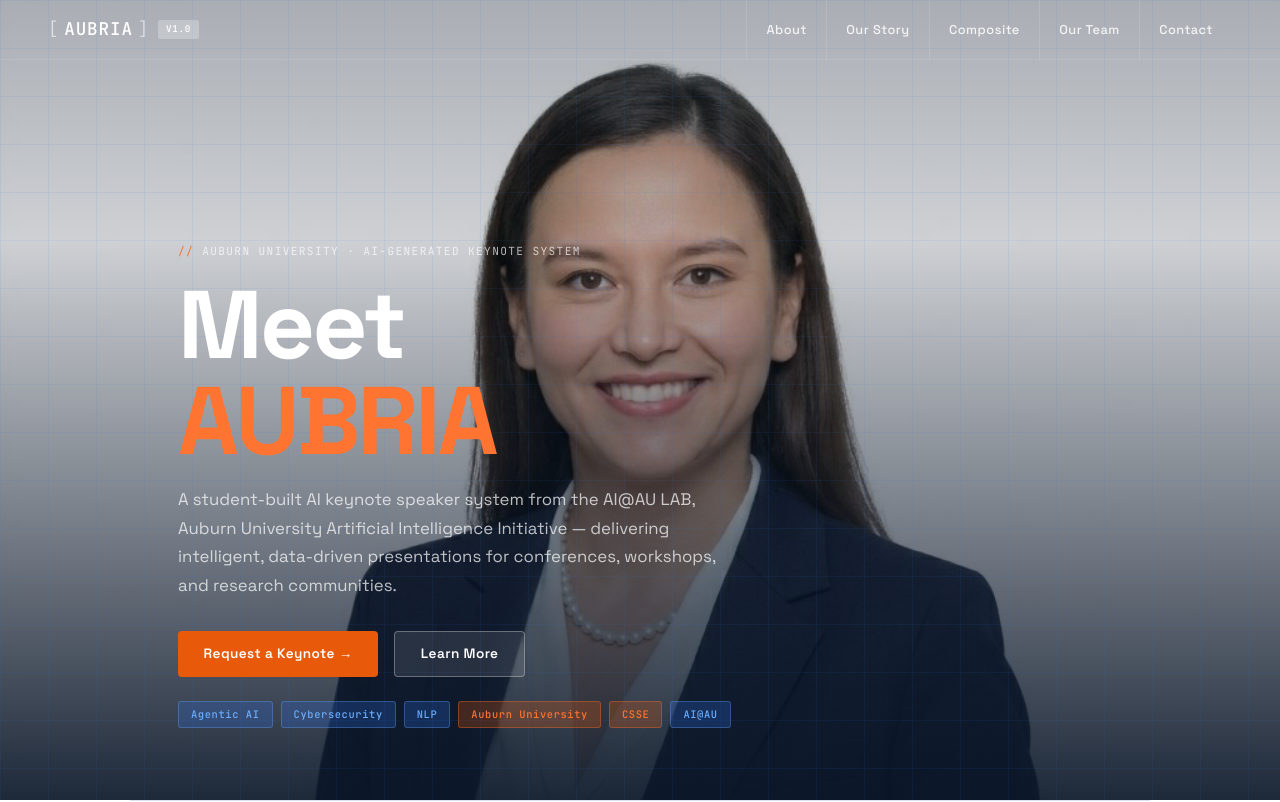
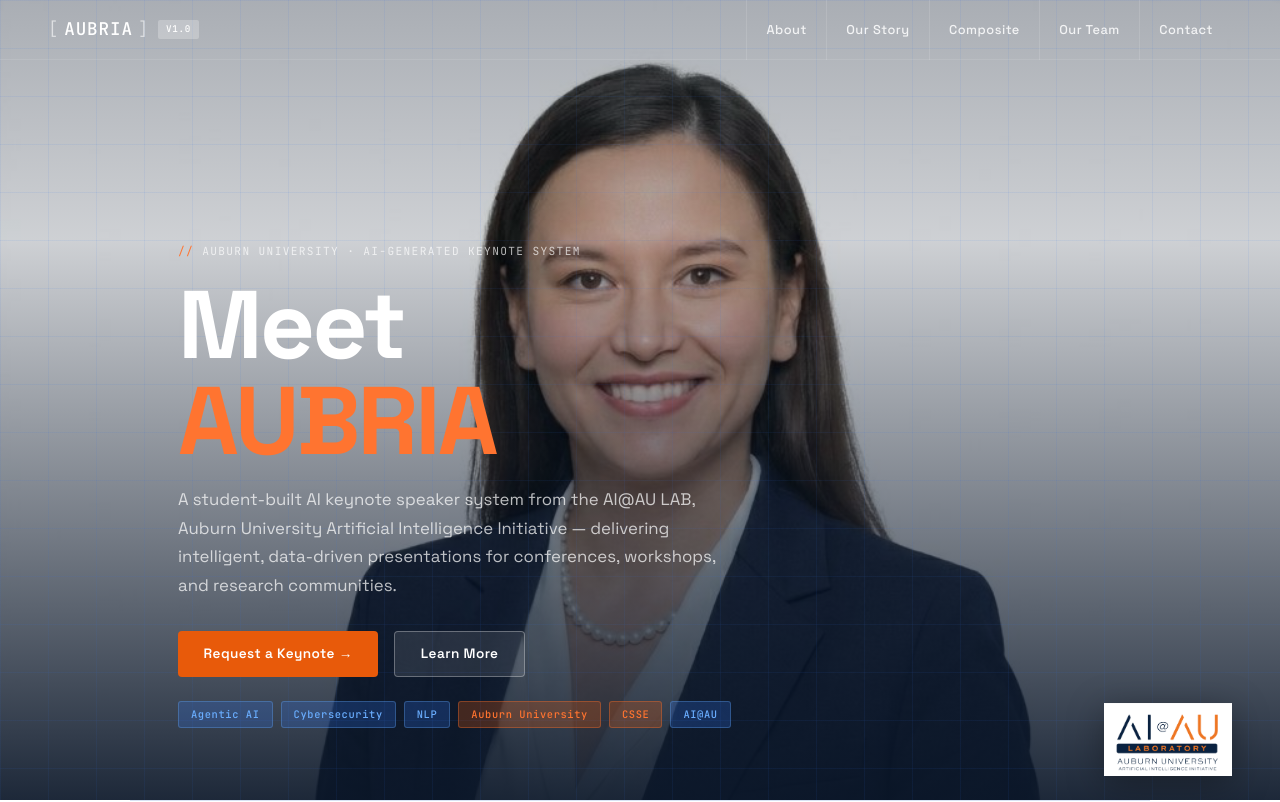
Before and after one commit to SawyerWomack/AUBRIA.ai, a Next.js app in the folder aubria-next/: page / in a window 1280 px wide. Shown: the top 802 px of the page. Built offline with nearby package versions, Linux system fonts and the light colour scheme.

Commit message:
Replace scroll hint with AI AU lab logo

```diff
--- a/aubria-next/src/app/globals.css
+++ b/aubria-next/src/app/globals.css
@@ -240,26 +240,23 @@
 }
 .chip-blue  { background: rgba(46,114,232,0.25); color: var(--blue-light); border: 1px solid rgba(106,174,255,0.3); }
 .chip-orange{ background: rgba(232,90,10,0.25);  color: var(--orange-light); border: 1px solid rgba(255,116,48,0.35); }
-.scroll-hint {
+.hero-corner-logo {
   position: absolute;
   bottom: 1.5rem;
   right: 3rem;
   z-index: 2;
-  font-family: var(--mono);
-  font-size: 0.62rem;
-  color: rgba(255,255,255,0.4);
-  letter-spacing: 0.1em;
-  display: flex;
-  align-items: center;
-  gap: 0.5rem;
+  display: flex;
+  align-items: center;
+  justify-content: center;
+  width: clamp(90px, 10vw, 140px);
   opacity: 0;
   animation: fadeIn 1.2s ease forwards 1.2s;
 }
-.scroll-hint::before {
-  content: '';
-  width: 1px;
-  height: 32px;
-  background: linear-gradient(to bottom, transparent, rgba(255,255,255,0.3));
+.hero-corner-logo img {
+  width: 100%;
+  height: auto;
+  display: block;
+  filter: drop-shadow(0 8px 18px rgba(0,0,0,0.35));
 }
 
 /* ── BUTTONS ── */
@@ -1469,7 +1466,11 @@
   .page-header h1 { font-size: clamp(1.8rem, 7vw, 2.8rem); }
   .page-header-sub { font-size: 0.88rem; }
 
-  .scroll-hint { display: none; }
+  .hero-corner-logo {
+    right: 1.25rem;
+    bottom: 1.25rem;
+    width: 86px;
+  }
 
   /* Form */
   .form-section { padding: 1.5rem 1.25rem 3rem; }
--- a/aubria-next/src/app/page.tsx
+++ b/aubria-next/src/app/page.tsx
@@ -82,7 +82,9 @@
           </div>
         </div>
 
-        <div className="scroll-hint">SCROLL TO EXPLORE</div>
+        <div className="hero-corner-logo" aria-label="AI@AU Lab">
+          <img src="/our-story/ai-au-lab-logo.png" alt="AI@AU Lab" />
+        </div>
       </div>
 
       <hr className="rule" />
```
Also changed, not shown: aubria-next/public/our-story/ai-au-lab-logo.png (added), 1 other file (tests, documents, lock files or other folders).
